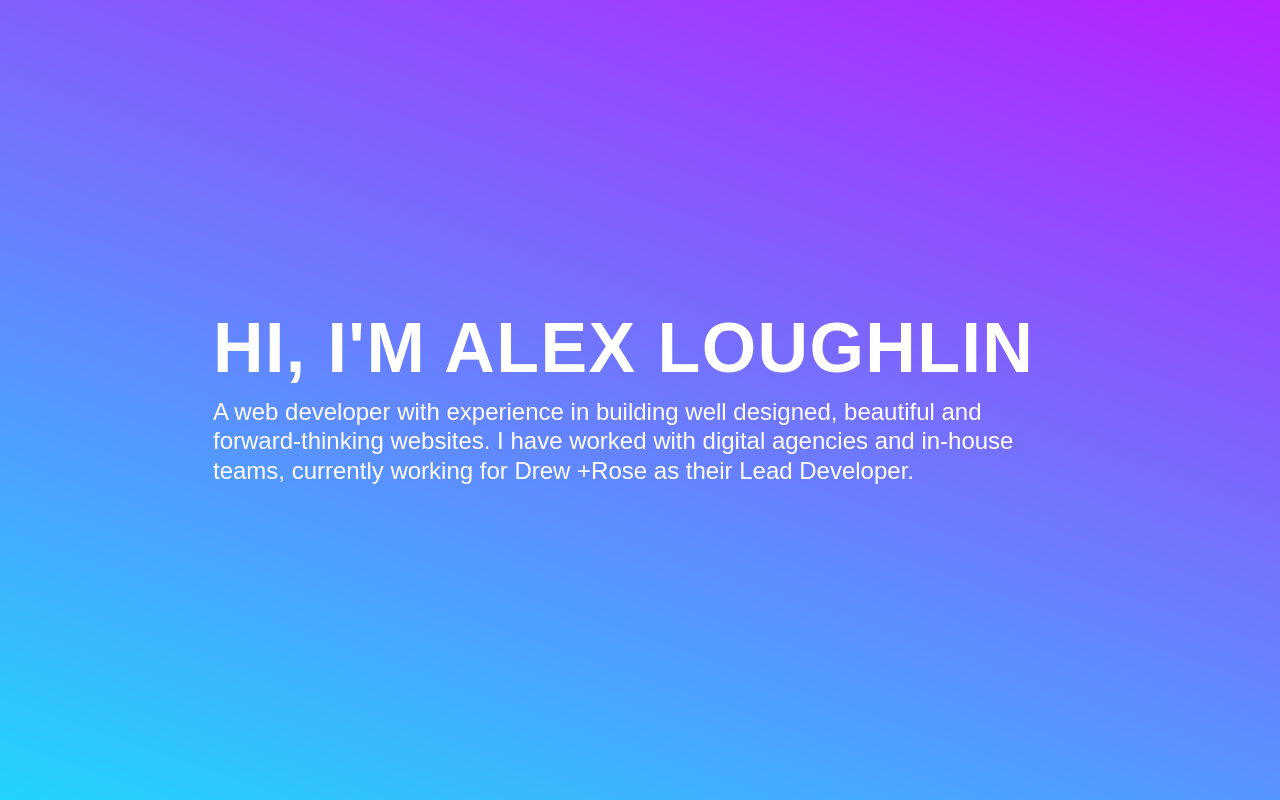
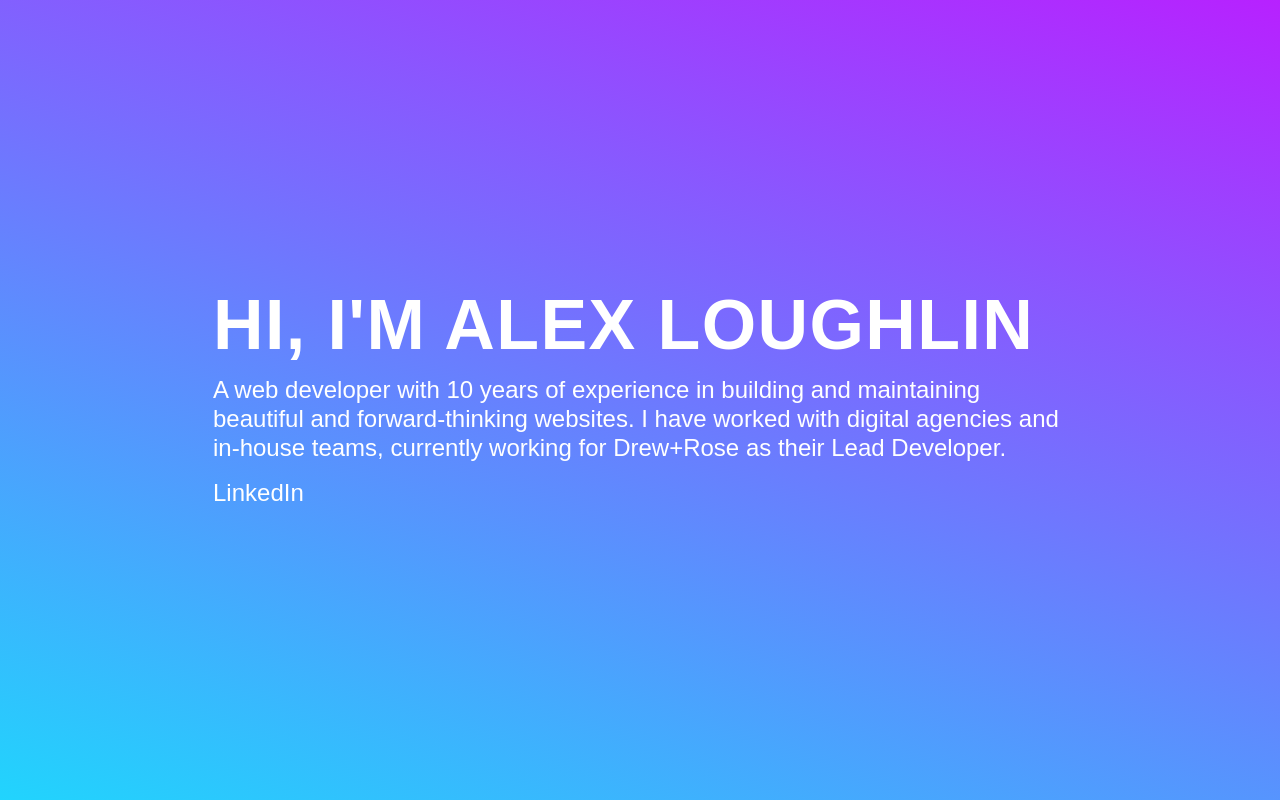
Before and after one commit to AlexLoughln117/new-portfolio, a Next.js app: page / in a window 1280 px wide. Built offline with nearby package versions, Linux system fonts and the light colour scheme.

Commit message:
Adding linkedin link

```diff
--- a/src/app/page.js
+++ b/src/app/page.js
@@ -17,11 +17,15 @@ export default function HomePage() {
           <div className={styles.homeIntro}>
             <h2>Hi, I&apos;m Alex Loughlin</h2>
             <h3>
-              A web developer with experience in building well designed,
+              A web developer with 10 years of experience in building and maintaining
               beautiful and forward-thinking websites. I have worked with
-              digital agencies and in-house teams, currently working for Drew
-              +Rose as their Lead Developer.
+              digital agencies and in-house teams, currently working for Drew+Rose as their Lead Developer.
             </h3>
+            <div className={styles.socialLinks}>
+              <Link href="https://www.linkedin.com/in/alex-loughlin-806626124/" target="_blank" rel="noopener noreferrer">
+                LinkedIn
+              </Link>
+            </div>
             {/* Apply specific styling to the link text if desired */}
             {/* <h3 className={styles.homeIntroLink}>
               See Work &gt; {}
--- a/src/app/page.module.css
+++ b/src/app/page.module.css
@@ -242,3 +242,20 @@ a.secondary {
 .homeIntroLink:hover{
   text-decoration: underline;
 }
+
+.socialLinks {
+  margin-top: 1rem; /* Add some space above the link */
+}
+
+.socialLinks a {
+  color: #fff; /* Customize the link color */
+  text-decoration: none; /* Add an underline */
+  font-weight: bold;
+  font-weight: normal;
+  line-height: 1.22;
+  font-size: 24px;
+}
+
+.socialLinks a:hover {
+  text-decoration: underline; /* Remove underline on hover */
+}
```
